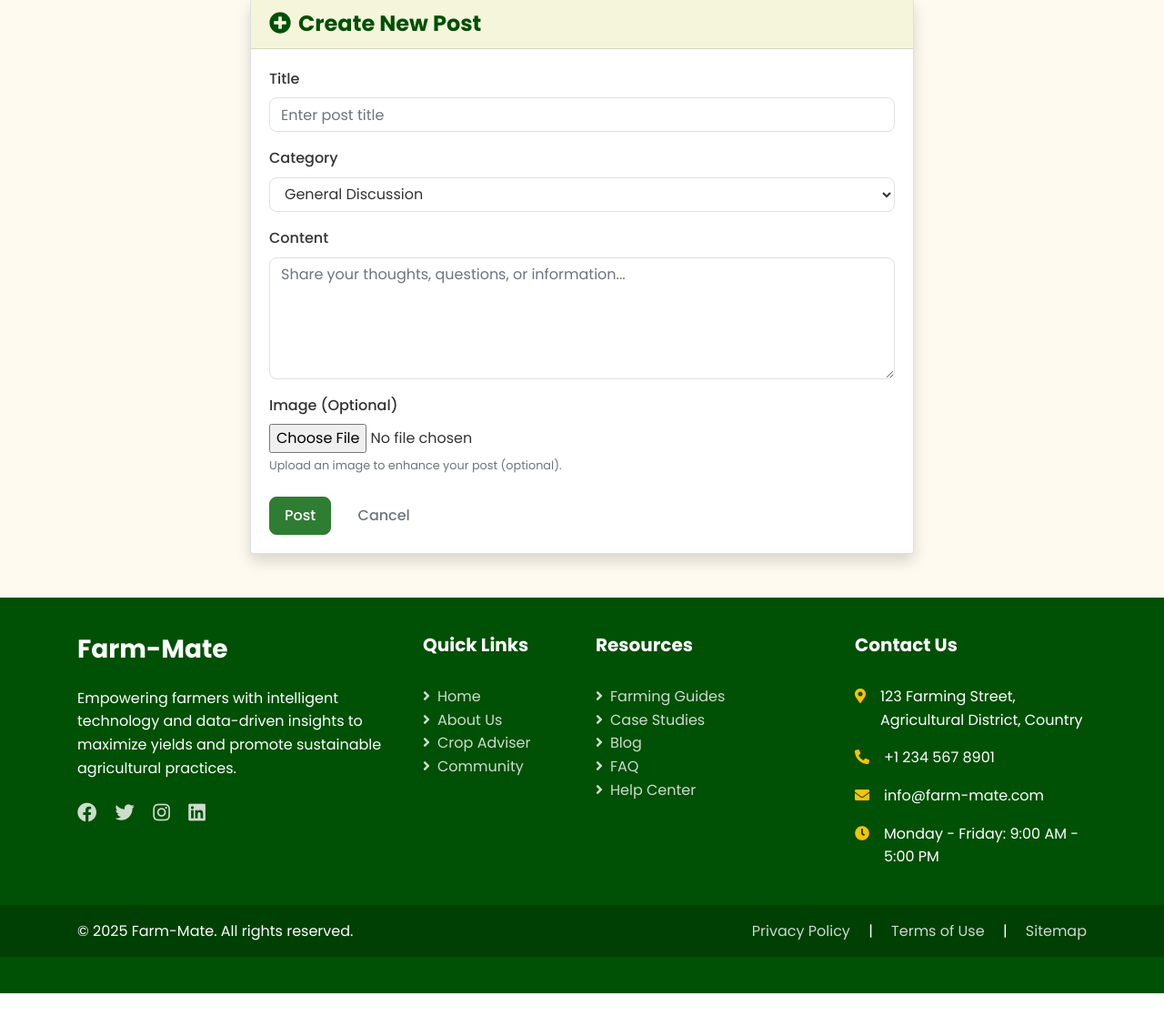
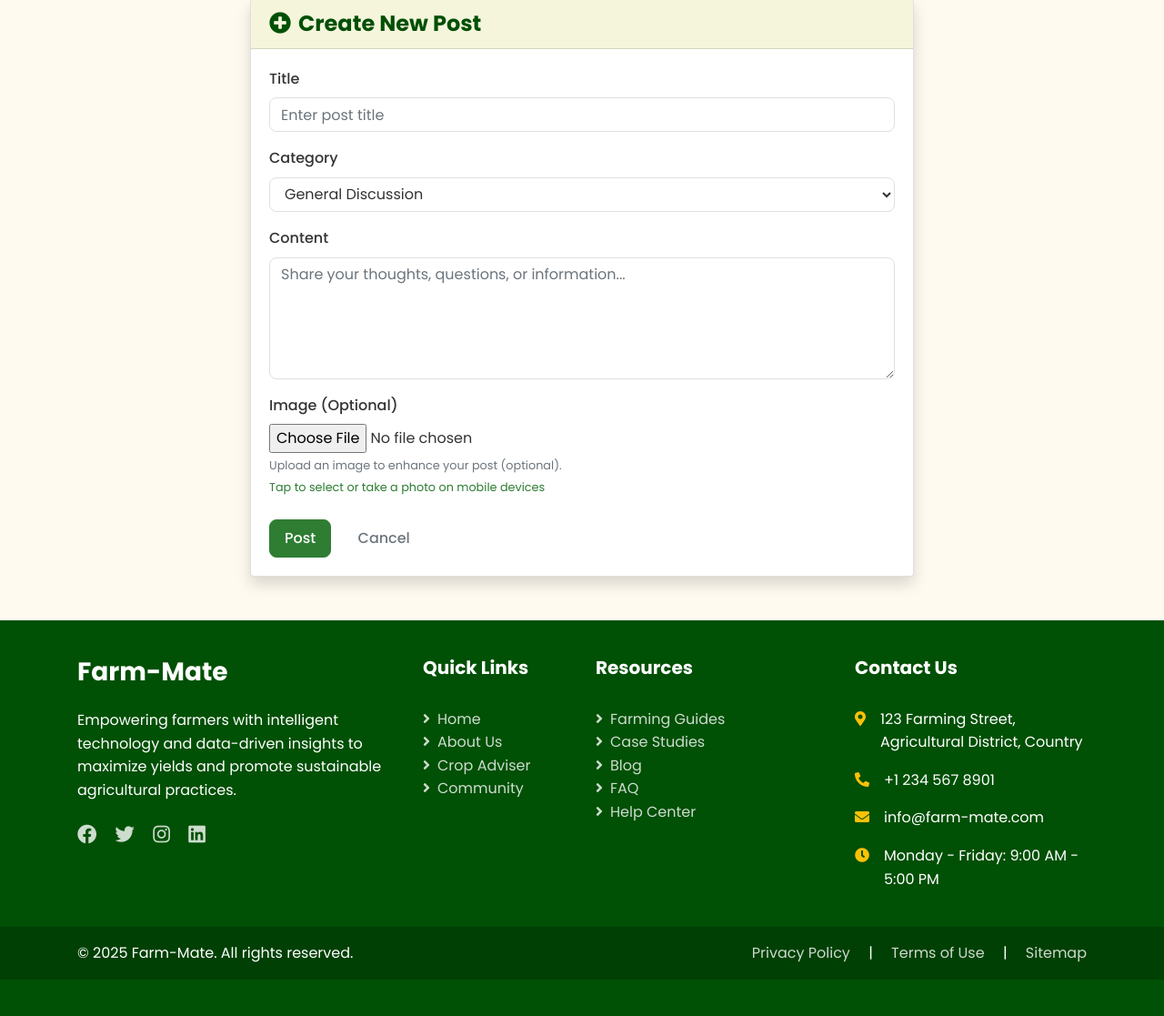
Before and after one commit to mayur5204/Farmmate-2.0, a Django app: page /community/post/create/ in a window 1280 px wide. Shown: the part 123-1240 px from the top of the page at 91% size. Before the commit the page ends 1215 px from the top, so only its background shows below. Run offline with Django 5.2, Linux system fonts and the light colour scheme; a user stored in the database is signed in.

Commit message:
some changes

```diff
--- a/model-project/community/templates/community/post_form.html
+++ b/model-project/community/templates/community/post_form.html
@@ -55,8 +55,16 @@
                         <!-- Image field -->
                         <div class="form-group">
                             <label for="{{ form.image.id_for_label }}">Image (Optional)</label>
-                            {{ form.image }}
-                            <small class="form-text text-muted">Upload an image to enhance your post (optional).</small>
+                            <div class="custom-file-container">
+                                <!-- Hidden original input that Django generates -->
+                                <div style="display:none;">{{ form.image }}</div>
+
+                                <!-- Mobile-friendly custom file input -->
+                                <input type="file" id="mobile-image-input" name="image" accept="image/*" capture="camera" class="form-control-file" style="width: 100%;">
+
+                                <small class="form-text text-muted">Upload an image to enhance your post (optional).</small>
+                                <small class="form-text text-primary">Tap to select or take a photo on mobile devices</small>
+                            </div>
                         </div>
 
                         {% if post.image %}
@@ -84,4 +92,29 @@
         </div>
     </div>
 </div>
+
+<script>
+    document.addEventListener('DOMContentLoaded', function() {
+        // Get both file input elements
+        var originalInput = document.querySelector('{{ form.image.id_for_label }}');
+        var mobileInput = document.getElementById('mobile-image-input');
+
+        // Sync the files between inputs
+        mobileInput.addEventListener('change', function() {
+            // Transfer the selected file to the original Django input
+            if (mobileInput.files && mobileInput.files.length > 0) {
+                // Create a new DataTransfer object
+                const dataTransfer = new DataTransfer();
+                // Add the selected file
+                dataTransfer.items.add(mobileInput.files[0]);
+                // Set the files property of the original input
+                originalInput.files = dataTransfer.files;
+
+                // Show selected filename
+                var filename = mobileInput.value.split('\\').pop();
+                mobileInput.nextElementSibling.innerText = 'Selected: ' + filename;
+            }
+        });
+    });
+</script>
 {% endblock %}
```
Also changed, not shown: model-project/model/settings.py (+18 -5 lines), 1 other file.
